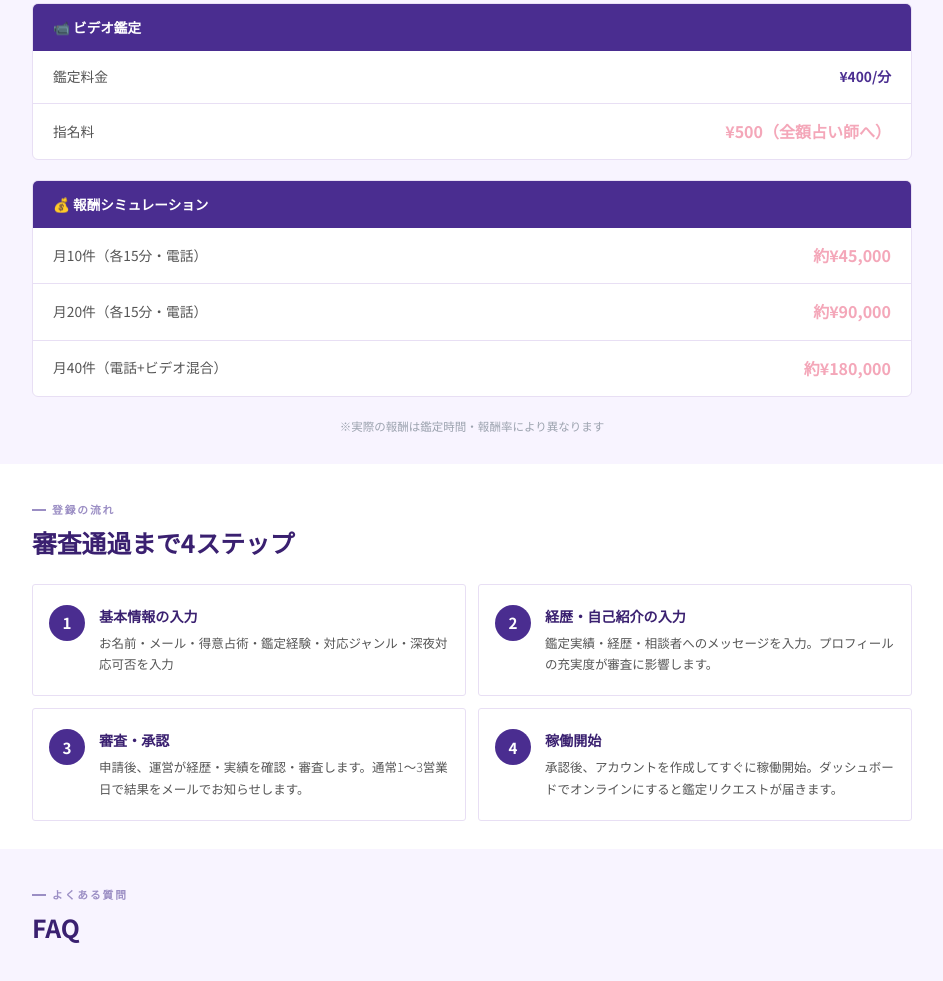
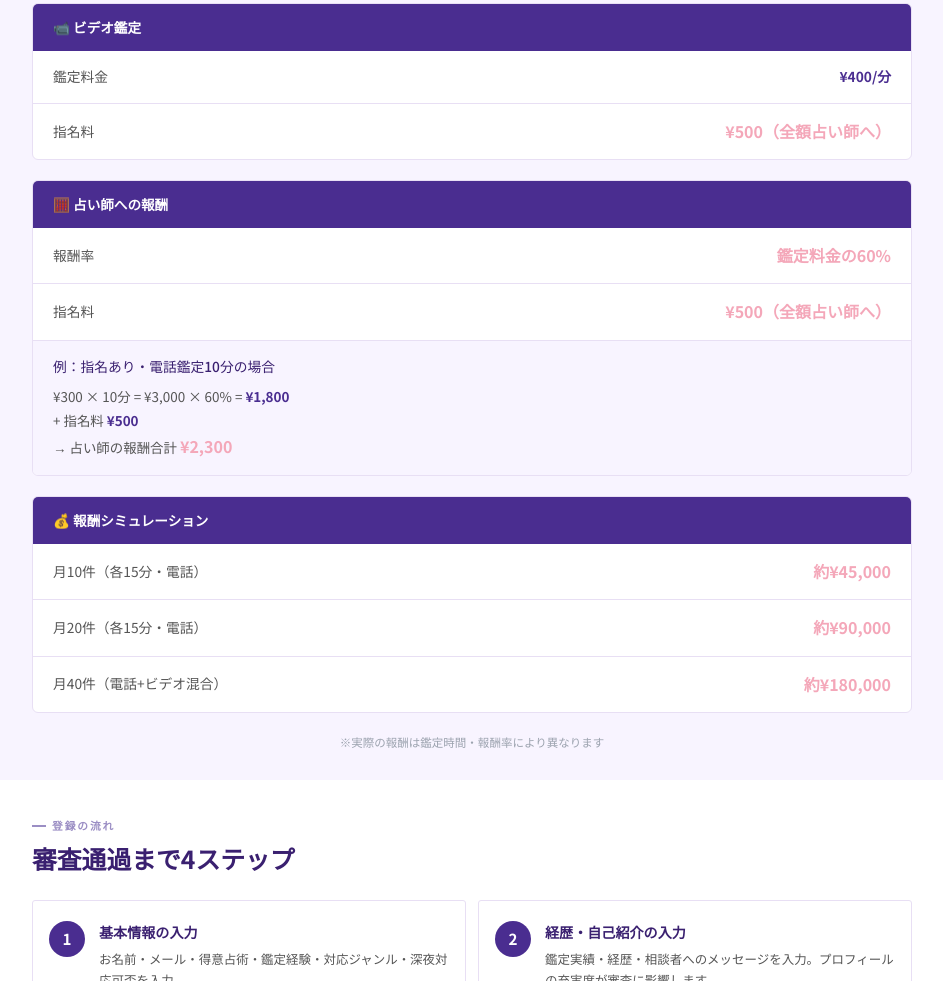
Before and after one commit to wannyancall24/denwa-uranai24-lp, a plain HTML site: page index.html in a window 1280 px wide. Shown: the part 1354-2335 px from the top of the page, without its empty margins (168-1111 px from the left). Drawn offline with Linux system fonts and the light colour scheme.

Commit message:
add fortune teller reward breakdown to pricing section (60% rate + nomination fee example)
Co-Authored-By: Claude Opus 4.6 (1M context) <noreply@anthropic.com>

```diff
--- a/index.html
+++ b/index.html
@@ -168,6 +168,16 @@ footer { flex-direction:column; text-align:center; }
   </div>
 
   <div class="reward-box">
+    <div class="reward-box-title">🧮 占い師への報酬</div>
+    <div class="reward-row"><span class="reward-label">報酬率</span><span class="reward-amount pink">鑑定料金の60%</span></div>
+    <div class="reward-row"><span class="reward-label">指名料</span><span class="reward-amount pink">¥500（全額占い師へ）</span></div>
+    <div class="reward-row" style="background:var(--bg-gray);flex-direction:column;gap:6px;align-items:flex-start;">
+      <span class="reward-label" style="font-weight:500;color:var(--purple-dark);">例：指名あり・電話鑑定10分の場合</span>
+      <span style="font-size:0.84rem;color:var(--text-sub);line-height:1.8;">¥300 × 10分 = ¥3,000 × 60% = <strong style="color:var(--purple);">¥1,800</strong><br>+ 指名料 <strong style="color:var(--purple);">¥500</strong><br>→ 占い師の報酬合計 <strong style="color:var(--pink);font-size:1rem;">¥2,300</strong></span>
+    </div>
+  </div>
+
+  <div class="reward-box">
     <div class="reward-box-title">💰 報酬シミュレーション</div>
     <div class="reward-row"><span class="reward-label">月10件（各15分・電話）</span><span class="reward-amount pink">約¥45,000</span></div>
     <div class="reward-row"><span class="reward-label">月20件（各15分・電話）</span><span class="reward-amount pink">約¥90,000</span></div>
```
